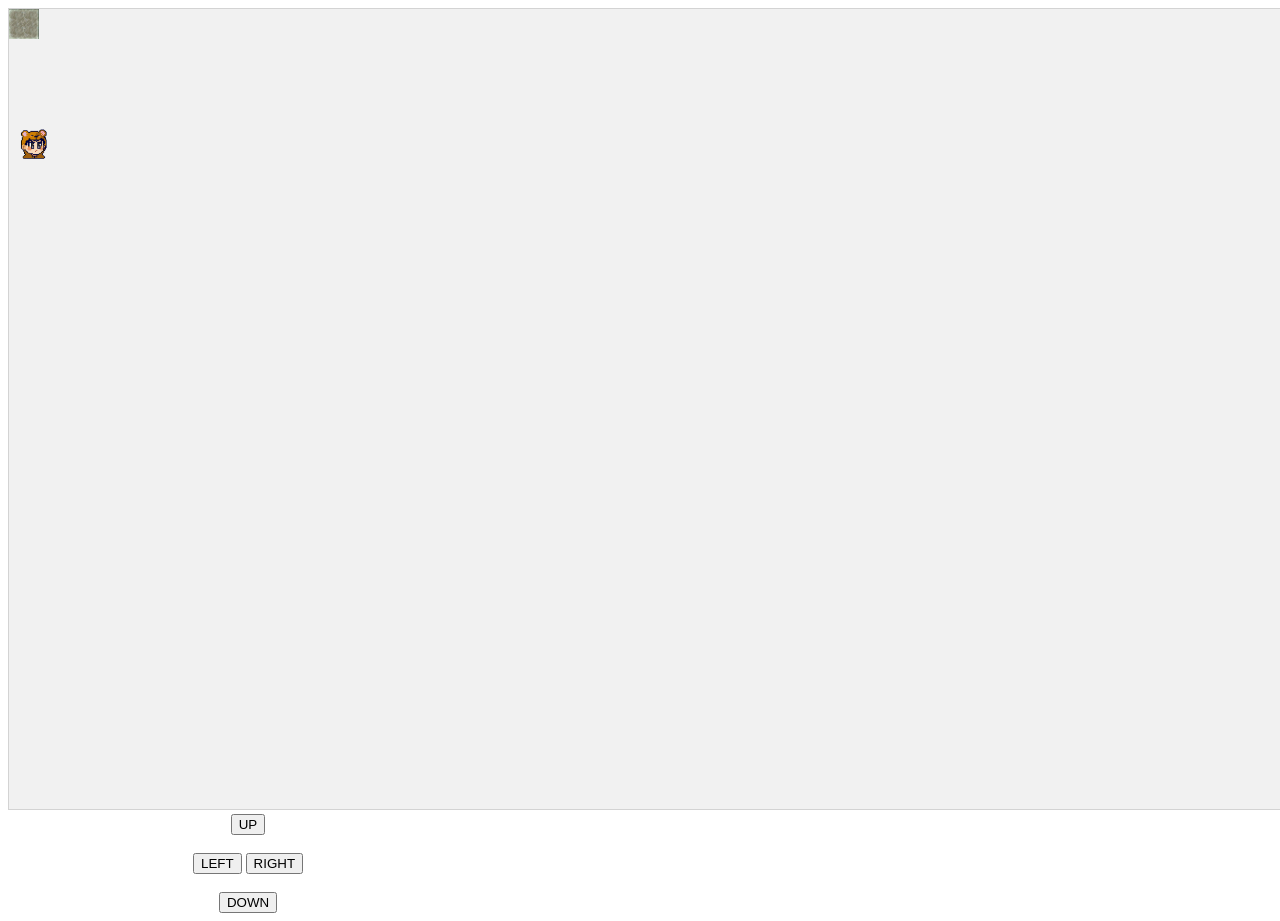
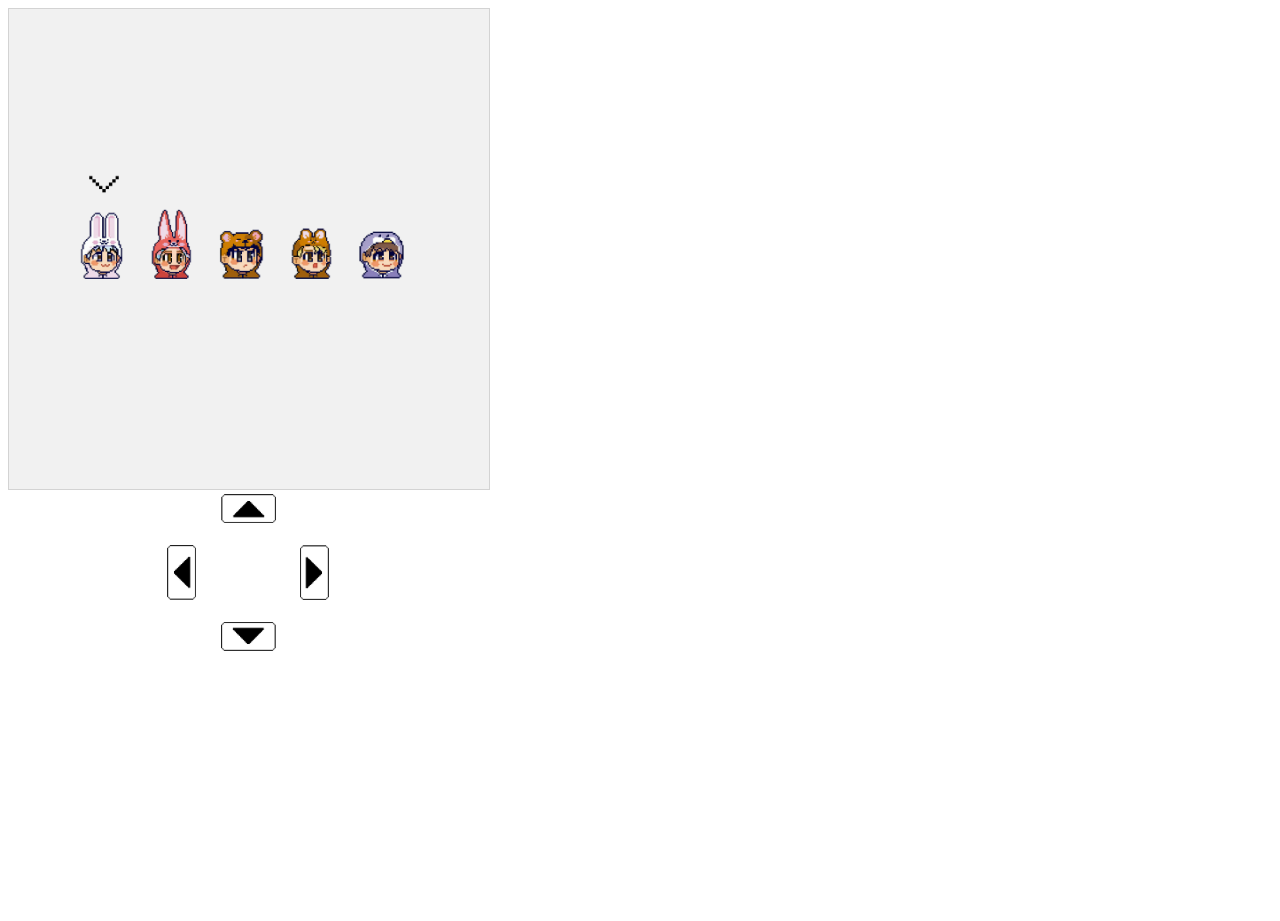
Before and after one commit to Byahnkah/teste, a plain HTML site: page index.html in a window 1280 px wide. After the commit the page ends 800 px from the top, so only its background shows below. Drawn offline with Linux system fonts and the light colour scheme.

Commit message:
Add files via upload

```diff
--- a/index.html
+++ b/index.html
@@ -12,21 +12,31 @@ canvas {
 <body onload="startGame()">
 <script>
 
-var myGamePiece;
-var tileset1;
+var soobin;
+var yeonjun;
+var beomgyu;
+var taehyun;
+var hueningkai;
+var arrow;
 
 
 function startGame() {
-    tileset1 = new component(30, 30, "tileset1.png", 0, 0, "image");
-    myGamePiece = new component(30, 30, "member.png", 10, 120, "image");
+    soobin = new component(45, 70, "soobin.png", 70, 200, "image");
+    yeonjun = new component(45, 70, "yeonjun.png", 140, 200, "image");
+    beomgyu = new component(45, 70, "beomgyu.png", 210, 200, "image");
+    taehyun = new component(45, 70, "taehyun.png", 280, 200, "image");
+    hueningkai = new component(45, 70, "hueningkai.png", 350, 200, "image");
+    arrow = new component(30, 30, "arrow.png", 80, 160, "image");
     myGameArea.start();
 }
 
 var myGameArea = {
     canvas : document.createElement("canvas"),
     start : function() {
-        this.canvas.width = window.innerWidth;
-        this.canvas.height = window.innerHeight;
+        //this.canvas.width = window.innerWidth;
+        //this.canvas.height = window.innerHeight;
+        this.canvas.width = 480;
+        this.canvas.height = 480;
         this.context = this.canvas.getContext("2d");
         document.body.insertBefore(this.canvas, document.body.childNodes[0]);
         this.frameNo = 0;
@@ -72,37 +82,35 @@ function component(width, height, color, x, y, type) {
 
 function updateGameArea() {
     myGameArea.clear();
-    myGamePiece.newPos();
-    myGamePiece.update();
-    tileset1.update();
-}
-
-function moveup() {
-    myGamePiece.speedY = -1;
-}
-
-function movedown() {
-    myGamePiece.speedY = 1;
+    soobin.update();
+    yeonjun.update();
+    beomgyu.update();
+    taehyun.update();
+    hueningkai.update();
+    arrow.newPos();
+    arrow.update();
 }
 
 function moveleft() {
-    myGamePiece.speedX = -1;
+    arrow.x += 70;
+    //arrow.speedX = -7.5;
 }
 
 function moveright() {
-    myGamePiece.speedX = 1;
+    arrow.x -= 70;
+    //arrow.speedX = 7.5;
 }
 
 function clearmove() {
-    myGamePiece.speedX = 0;
-    myGamePiece.speedY = 0;
+    arrow.speedX = 0;
+    arrow.speedY = 0;
 }
 </script>
 <div style="text-align:center;width:480px;">
-  <button onmousedown="moveup()" onmouseup="clearmove()" ontouchstart="moveup()">UP</button><br><br>
-  <button onmousedown="moveleft()" onmouseup="clearmove()" ontouchstart="moveleft()">LEFT</button>
-  <button onmousedown="moveright()" onmouseup="clearmove()" ontouchstart="moveright()">RIGHT</button><br><br>
-  <button onmousedown="movedown()" onmouseup="clearmove()" ontouchstart="movedown()">DOWN</button>
+  <img src="upArrow.png" width="55" height="29" onmousedown="moveup()" onmouseup="clearmove()" ontouchstart="moveup()"><br><br>
+  <img src="leftArrow.png" width="29" height="55" onmousedown="moveleft()" onmouseup="clearmove()" ontouchstart="moveleft()" style="padding-right: 100px;">
+  <img src="rightArrow.png" width="29" height="55" onmousedown="moveright()" onmouseup="clearmove()" ontouchstart="moveright()"><br><br>
+  <img src="downArrow.png" width="55" height="29" onmousedown="movedown()" onmouseup="clearmove()" ontouchstart="movedown()">
 </div>
 
 </body>
```
Also changed, not shown: arrow.png (added), beomgyu.png (added), downArrow.png (added), hueningkai.png (added), leftArrow.png (added), rightArrow.png (added), soobin.png (added), taehyun.png (added), upArrow.png (added), yeonjun.png (added).
